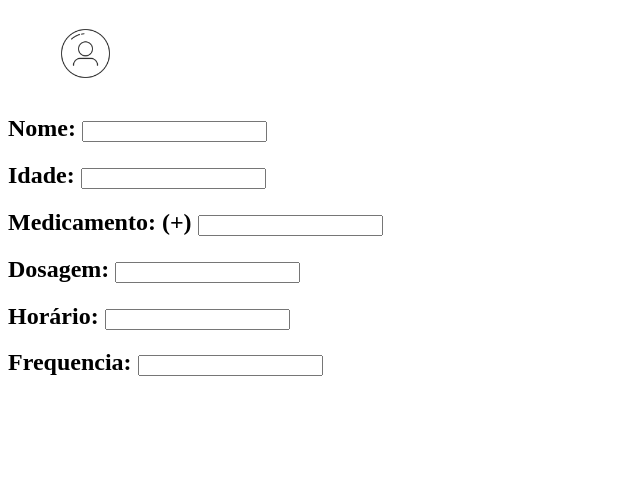
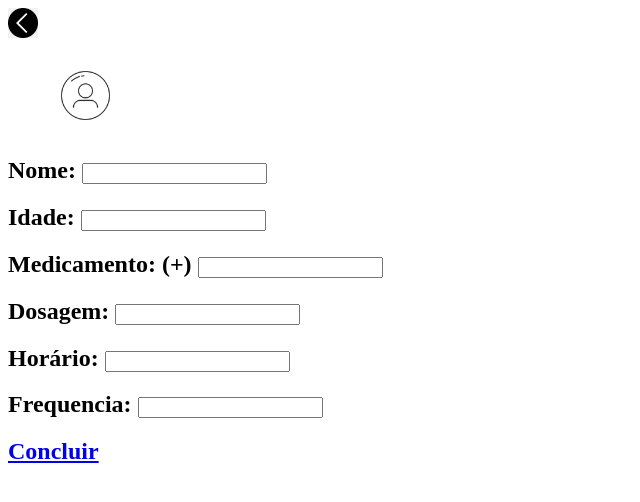
Before and after one commit to tomasmiele/tomasmiele.github.io, a plain HTML site: page add_pessoa.html in a window 1280 px wide. Shown: the whole page, without its empty margins (0-640 px from the left). Drawn offline with Linux system fonts and the light colour scheme.

Commit message:
agora da pra voltar para pagina anterior e da pra navegar entre as páginas do calendário e add pessoa

```diff
--- a/add_pessoa.html
+++ b/add_pessoa.html
@@ -4,8 +4,13 @@
         <title>NOME DA EMPRESA</title>
         <meta charset="UTF-8">
     </head>
-
     <body>
+        <header>
+            <a href="calendario_compartilhado.html">
+                <img src="img/seta_voltar.png" alt="seta voltar" height="30" width="30">
+            </a>
+        </header>
+        <main>
             <figure>
                 <img src="img/perfil.png" alt="perfil" height="75" width="75">
             </figure>
@@ -27,4 +32,10 @@
             <h2>
                 Frequencia: <input type="text"/>
             </h2>
+            <h2>
+                <a href="calendario_compartilhado.html">
+                    Concluir
+                </a>
+            </h2>
+        </main>
     </body>
```
Also changed, not shown: busca_losartana.html (renamed from busca_lasartana.html, +3 -0 lines), calendario_compartilhado.html (+6 -1 lines), index.html (+4 -2 lines), seu_carrinho.html (+3 -0 lines), img/seta_voltar.png (added), 1 other file. Lines whose indentation alone changed are shown as unchanged.
